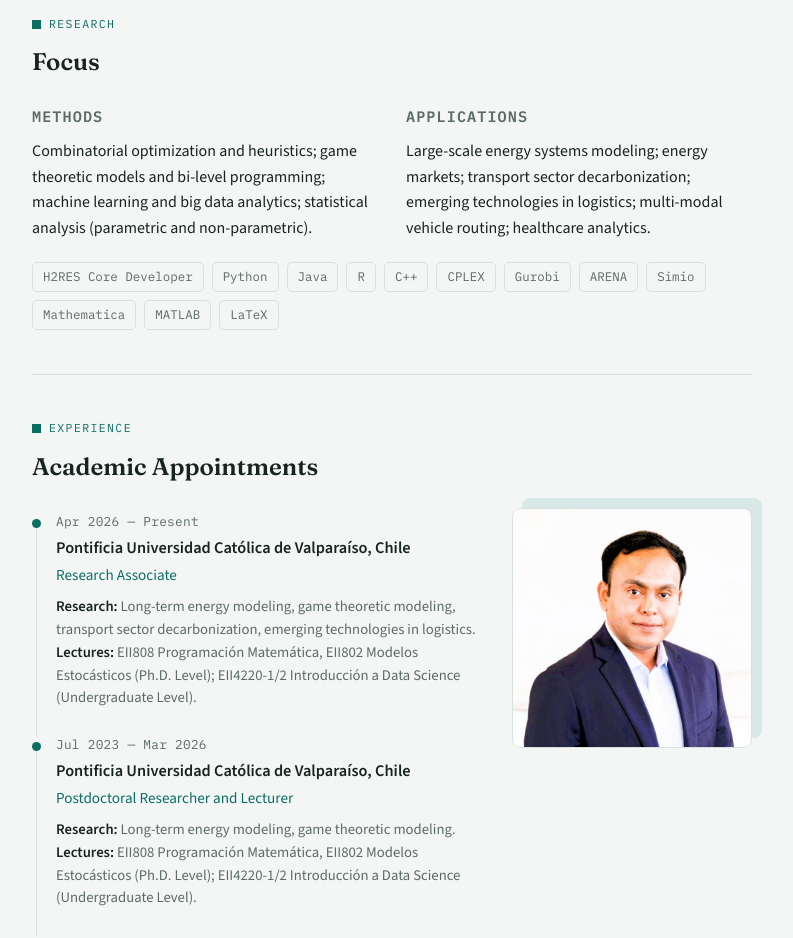
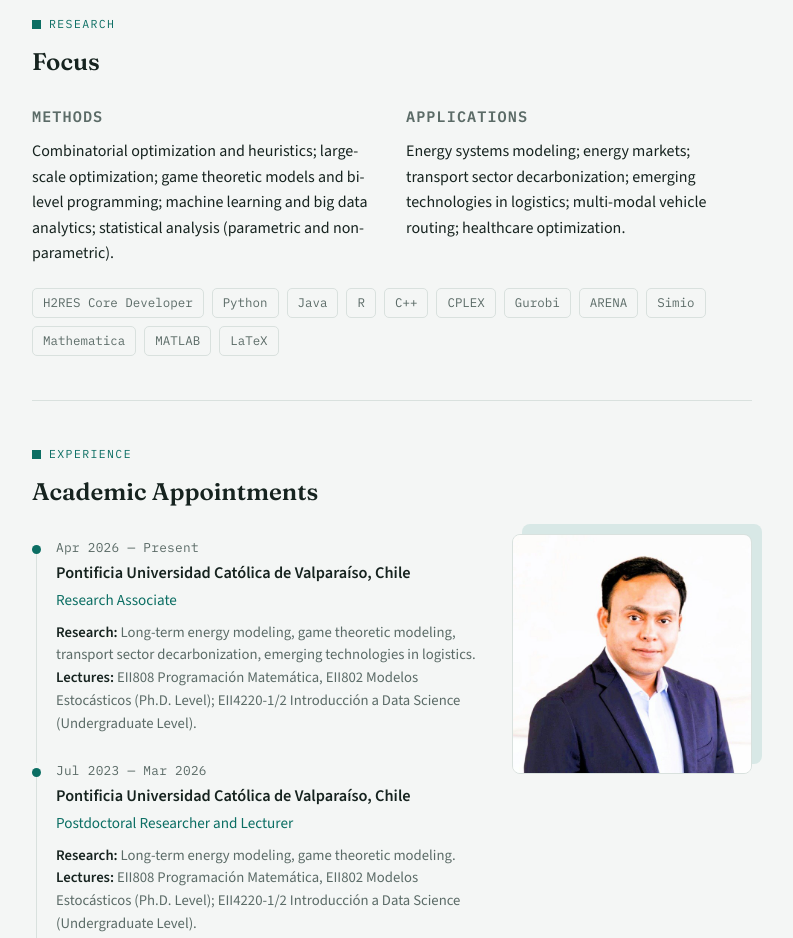
Before and after one commit to abhishakekundu11/abhishakekundu11.github.io, a plain HTML site: page index.html in a window 1280 px wide. Shown: the part 800-1738 px from the top of the page, without its empty margins (248-1041 px from the left). Drawn offline with nearby package versions, Linux system fonts and the light colour scheme.

Commit message:
Match Research cards to cv2 and serve cv2 as the downloadable CV
Add large-scale optimization to Methods, shorten the energy and
healthcare items under Applications, and replace the CV PDF with the
build of cv2.tex. Both Download CV buttons share that file.

Co-Authored-By: Claude Sonnet 5.5 <noreply@anthropic.com>
Claude-Session: https://claude.ai/code/session_01TbiMLorBep4MynrmPea78b

```diff
--- a/index.html
+++ b/index.html
@@ -349,11 +349,11 @@ footer{padding-block:48px 64px}
   <div class="split-grid">
     <div class="split-card rv">
       <h3>Methods</h3>
-      <p>Combinatorial optimization and heuristics; game theoretic models and bi-level programming; machine learning and big data analytics; statistical analysis (parametric and non-parametric).</p>
+      <p>Combinatorial optimization and heuristics; large-scale optimization; game theoretic models and bi-level programming; machine learning and big data analytics; statistical analysis (parametric and non-parametric).</p>
     </div>
     <div class="split-card rv">
       <h3>Applications</h3>
-      <p>Large-scale energy systems modeling; energy markets; transport sector decarbonization; emerging technologies in logistics; multi-modal vehicle routing; healthcare analytics.</p>
+      <p>Energy systems modeling; energy markets; transport sector decarbonization; emerging technologies in logistics; multi-modal vehicle routing; healthcare optimization.</p>
     </div>
   </div>
   <div class="chiprow rv">
```
Also changed, not shown: 1 other file.
